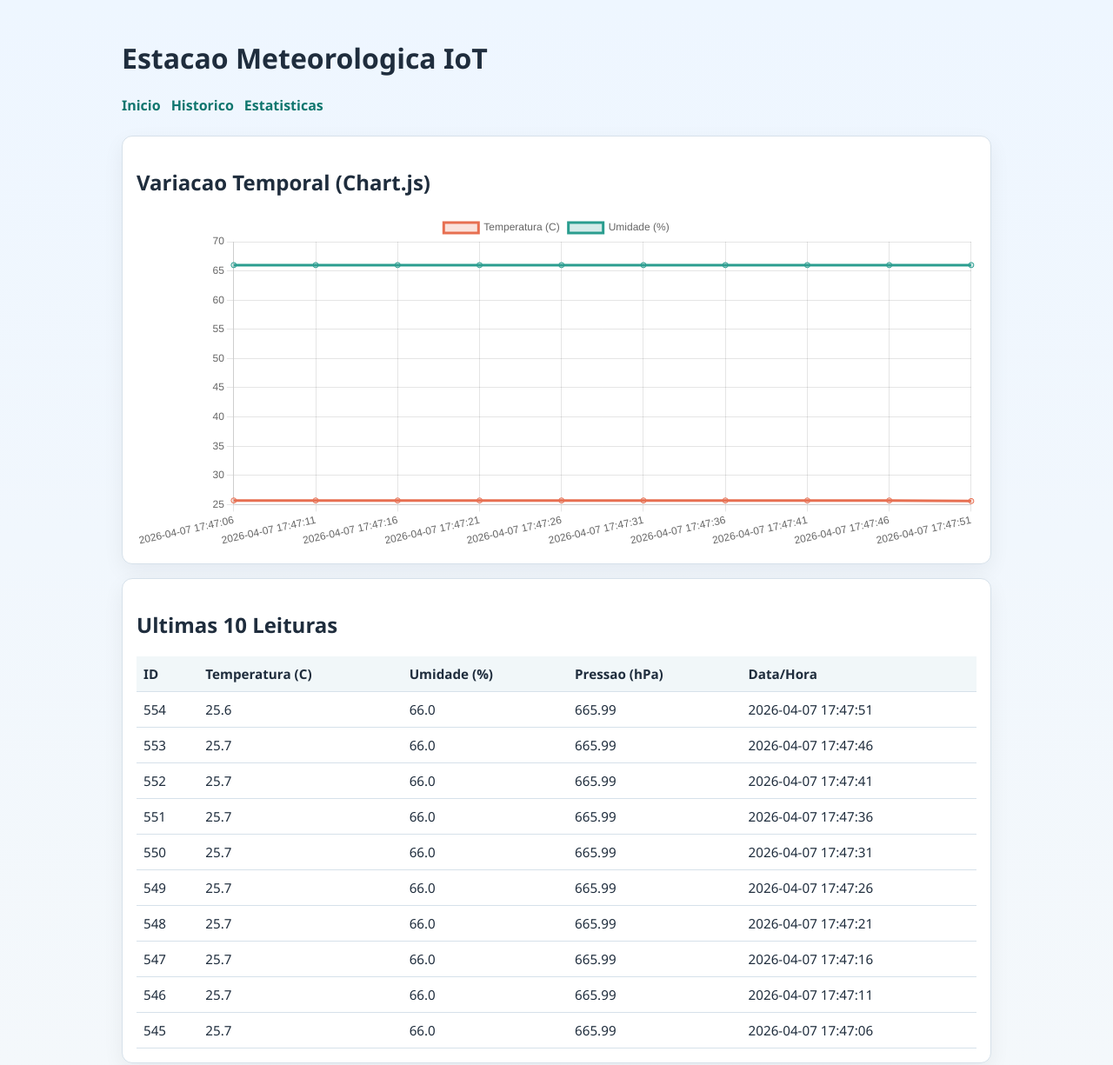
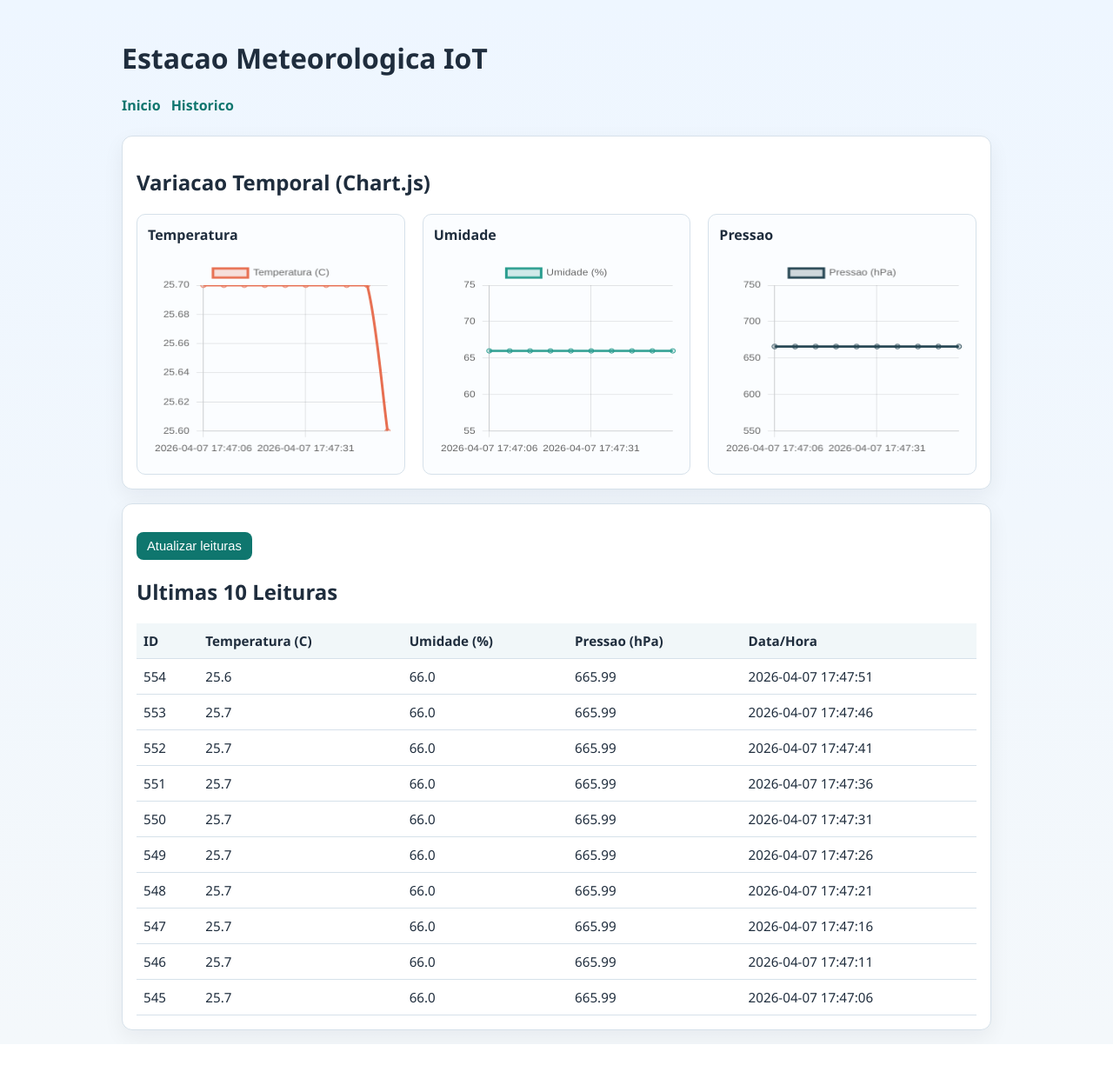
Before and after one commit to c4uazinnnn/Ponderada_estacao_meteorologica, a Flask app: page / in a window 1280 px wide. Shown: the top 1225 px of the page at 87% size. After the commit the page ends 1201 px from the top, so only its background shows below. Run offline with Flask 3, Linux system fonts and the light colour scheme; data comes from the database, SQL or seed files in the repository; both versions use the stored data as it was after the commit.

Commit message:
funcionando

```diff
--- a/app.py
+++ b/app.py
@@ -7,7 +7,6 @@ from flask import Flask, Response, jsonify, render_template, request
 from database import (
     buscar_leitura,
     deletar_leitura,
-    get_db_connection,
     init_db,
     inserir_leitura,
     listar_leituras,
@@ -115,93 +114,23 @@ def remover_leitura(leitura_id: int) -> Response:
 
     if wants_json():
         return jsonify({"mensagem": "Leitura removida", "id": leitura_id})
-        html = f"""
-        <!doctype html>
-        <html lang=\"pt-BR\">
-            <head>
-                <meta charset=\"utf-8\" />
-                <meta name=\"viewport\" content=\"width=device-width, initial-scale=1\" />
-                <title>Leitura removida</title>
-            </head>
-            <body>
-                <h1>Leitura removida</h1>
-                <p>Leitura {leitura_id} removida com sucesso.</p>
-                <p><a href=\"/leituras\">Voltar para historico</a></p>
-            </body>
-        </html>
-        """
-        return Response(html, mimetype="text/html")
 
-
-@app.route("/api/estatisticas", methods=["GET"])
-def estatisticas() -> Response | str:
-    with get_db_connection() as conn:
-        row = conn.execute(
-            """
-            SELECT
-                COUNT(*) AS total,
-                AVG(temperatura) AS temperatura_media,
-                MIN(temperatura) AS temperatura_min,
-                MAX(temperatura) AS temperatura_max,
-                AVG(umidade) AS umidade_media,
-                MIN(umidade) AS umidade_min,
-                MAX(umidade) AS umidade_max,
-                AVG(pressao) AS pressao_media,
-                MIN(pressao) AS pressao_min,
-                MAX(pressao) AS pressao_max
-            FROM leituras
-            """
-        ).fetchone()
-
-    stats = {
-        "total": row["total"],
-        "temperatura": {
-            "media": row["temperatura_media"],
-            "min": row["temperatura_min"],
-            "max": row["temperatura_max"],
-        },
-        "umidade": {
-            "media": row["umidade_media"],
-            "min": row["umidade_min"],
-            "max": row["umidade_max"],
-        },
-        "pressao": {
-            "media": row["pressao_media"],
-            "min": row["pressao_min"],
-            "max": row["pressao_max"],
-        },
-    }
-
-    if wants_json():
-        return jsonify(stats)
-        html = f"""
-        <!doctype html>
-        <html lang=\"pt-BR\">
-            <head>
-                <meta charset=\"utf-8\" />
-                <meta name=\"viewport\" content=\"width=device-width, initial-scale=1\" />
-                <title>Estatisticas</title>
-            </head>
-            <body>
-                <h1>Estatisticas</h1>
-                <p><a href=\"/\">Inicio</a> | <a href=\"/leituras\">Historico</a></p>
-                <p><strong>Total:</strong> {stats['total']}</p>
-                <h2>Temperatura</h2>
-                <p>Media: {stats['temperatura']['media']}</p>
-                <p>Min: {stats['temperatura']['min']}</p>
-                <p>Max: {stats['temperatura']['max']}</p>
-                <h2>Umidade</h2>
-                <p>Media: {stats['umidade']['media']}</p>
-                <p>Min: {stats['umidade']['min']}</p>
-                <p>Max: {stats['umidade']['max']}</p>
-                <h2>Pressao</h2>
-                <p>Media: {stats['pressao']['media']}</p>
-                <p>Min: {stats['pressao']['min']}</p>
-                <p>Max: {stats['pressao']['max']}</p>
-            </body>
-        </html>
-        """
-        return Response(html, mimetype="text/html")
+    html = f"""
+    <!doctype html>
+    <html lang=\"pt-BR\">
+      <head>
+        <meta charset=\"utf-8\" />
+        <meta name=\"viewport\" content=\"width=device-width, initial-scale=1\" />
+        <title>Leitura removida</title>
+      </head>
+      <body>
+        <h1>Leitura removida</h1>
+        <p>Leitura {leitura_id} removida com sucesso.</p>
+        <p><a href=\"/leituras\">Voltar para historico</a></p>
+      </body>
+    </html>
+    """
+    return Response(html, mimetype="text/html")
 
 
 if __name__ == "__main__":
--- a/static/css/style.css
+++ b/static/css/style.css
@@ -47,6 +47,29 @@ nav a {
   padding: 16px;
   margin: 16px 0;
   box-shadow: 0 8px 24px rgba(16, 24, 40, 0.06);
+}
+
+.charts-grid {
+  display: grid;
+  grid-template-columns: repeat(3, minmax(0, 1fr));
+  gap: 20px;
+}
+
+.chart-item {
+  border: 1px solid var(--border);
+  border-radius: 10px;
+  padding: 12px;
+  background: #fbfdff;
+}
+
+.chart-item h3 {
+  margin: 0 0 12px;
+  font-size: 1rem;
+}
+
+.chart-item canvas {
+  width: 100% !important;
+  height: 240px !important;
 }
 
 table {
@@ -107,6 +130,10 @@ input {
 }
 
 @media (max-width: 700px) {
+  .charts-grid {
+    grid-template-columns: 1fr;
+  }
+
   table {
     font-size: 0.86rem;
   }
--- a/static/js/main.js
+++ b/static/js/main.js
@@ -1,8 +1,10 @@
 function initChart() {
-  const canvas = document.getElementById("leiturasChart");
+  const temperaturaCanvas = document.getElementById("temperaturaChart");
+  const umidadeCanvas = document.getElementById("umidadeChart");
+  const pressaoCanvas = document.getElementById("pressaoChart");
   const scriptData = document.getElementById("leituras-data");
 
-  if (!canvas || !scriptData || typeof Chart === "undefined") {
+  if (!temperaturaCanvas || !umidadeCanvas || !pressaoCanvas || !scriptData || typeof Chart === "undefined") {
     return;
   }
 
@@ -15,10 +17,92 @@ function initChart() {
   }
 
   const labels = leituras.map((item) => item.data_hora);
-  const temperaturas = leituras.map((item) => item.temperatura);
-  const umidades = leituras.map((item) => item.umidade);
+  const temperaturas = leituras.map((item) => Number(item.temperatura));
+  const umidades = leituras.map((item) => Number(item.umidade));
+  const pressoes = leituras.map((item) => Number(item.pressao));
 
-  new Chart(canvas, {
+  function calcularEscalaReal(valores) {
+    const numeros = valores.map((v) => Number(v)).filter((v) => Number.isFinite(v));
+    if (!numeros.length) {
+      return {};
+    }
+
+    let min = Math.min(...numeros);
+    let max = Math.max(...numeros);
+
+    if (min === max) {
+      const margem = Math.max(Math.abs(min) * 0.1, 1);
+      min -= margem;
+      max += margem;
+    }
+
+    const range = max - min;
+    const alvoTicks = 6;
+    const passoBruto = range / alvoTicks;
+    const magnitude = Math.pow(10, Math.floor(Math.log10(passoBruto)));
+    const normalizado = passoBruto / magnitude;
+
+    let fator;
+    if (normalizado <= 1) {
+      fator = 1;
+    } else if (normalizado <= 2) {
+      fator = 2;
+    } else if (normalizado <= 5) {
+      fator = 5;
+    } else {
+      fator = 10;
+    }
+
+    const stepSize = fator * magnitude;
+    const yMin = Math.floor(min / stepSize) * stepSize;
+    const yMax = Math.ceil(max / stepSize) * stepSize;
+
+    return {
+      min: yMin,
+      max: yMax,
+      ticks: {
+        stepSize,
+        padding: 8,
+      },
+    };
+  }
+
+  function criarOpcoes(yScale) {
+    return {
+      responsive: true,
+      maintainAspectRatio: false,
+      layout: {
+        padding: {
+          top: 8,
+          right: 8,
+          bottom: 4,
+          left: 8,
+        },
+      },
+      plugins: {
+        legend: {
+          position: "top",
+        },
+      },
+      scales: {
+        x: {
+          ticks: {
+            autoSkip: true,
+            maxTicksLimit: 5,
+            maxRotation: 0,
+            padding: 8,
+          },
+        },
+        y: yScale,
+      },
+    };
+  }
+
+  const escalaTemperatura = calcularEscalaReal(temperaturas);
+  const escalaUmidade = calcularEscalaReal(umidades);
+  const escalaPressao = calcularEscalaReal(pressoes);
+
+  new Chart(temperaturaCanvas, {
     type: "line",
     data: {
       labels,
@@ -30,6 +114,16 @@ function initChart() {
           backgroundColor: "rgba(231, 111, 81, 0.2)",
           tension: 0.25,
         },
+      ],
+    },
+    options: criarOpcoes(escalaTemperatura),
+  });
+
+  new Chart(umidadeCanvas, {
+    type: "line",
+    data: {
+      labels,
+      datasets: [
         {
           label: "Umidade (%)",
           data: umidades,
@@ -39,15 +133,24 @@ function initChart() {
         },
       ],
     },
-    options: {
-      responsive: true,
-      maintainAspectRatio: true,
-      plugins: {
-        legend: {
-          position: "top",
+    options: criarOpcoes(escalaUmidade),
+  });
+
+  new Chart(pressaoCanvas, {
+    type: "line",
+    data: {
+      labels,
+      datasets: [
+        {
+          label: "Pressao (hPa)",
+          data: pressoes,
+          borderColor: "#264653",
+          backgroundColor: "rgba(38, 70, 83, 0.2)",
+          tension: 0.25,
         },
-      },
+      ],
     },
+    options: criarOpcoes(escalaPressao),
   });
 }
 
@@ -81,6 +184,17 @@ function initDeleteButtons() {
         alert("Nao foi possivel excluir a leitura.");
       }
     });
+  });
+}
+
+function initRefreshButton() {
+  const refreshButton = document.getElementById("refresh-history") || document.getElementById("refresh-home");
+  if (!refreshButton) {
+    return;
+  }
+
+  refreshButton.addEventListener("click", () => {
+    window.location.reload();
   });
 }
 
@@ -126,6 +240,7 @@ function initEditForm() {
 
 document.addEventListener("DOMContentLoaded", () => {
   initChart();
+  initRefreshButton();
   initDeleteButtons();
   initEditForm();
 });
--- a/templates/historico.html
+++ b/templates/historico.html
@@ -17,6 +17,9 @@
 
     <main class="container">
       <section class="card">
+        <div class="actions">
+          <button class="btn" type="button" id="refresh-history">Atualizar leituras</button>
+        </div>
         <table>
           <thead>
             <tr>
--- a/templates/index.html
+++ b/templates/index.html
@@ -12,17 +12,32 @@
       <nav>
         <a href="{{ url_for('index') }}">Inicio</a>
         <a href="{{ url_for('historico_leituras') }}">Historico</a>
-        <a href="{{ url_for('estatisticas') }}">Estatisticas</a>
       </nav>
     </header>
 
     <main class="container">
       <section class="card">
         <h2>Variacao Temporal (Chart.js)</h2>
-        <canvas id="leiturasChart" height="120"></canvas>
+        <div class="charts-grid">
+          <div class="chart-item">
+            <h3>Temperatura</h3>
+            <canvas id="temperaturaChart"></canvas>
+          </div>
+          <div class="chart-item">
+            <h3>Umidade</h3>
+            <canvas id="umidadeChart"></canvas>
+          </div>
+          <div class="chart-item">
+            <h3>Pressao</h3>
+            <canvas id="pressaoChart"></canvas>
+          </div>
+        </div>
       </section>
 
       <section class="card">
+        <div class="actions">
+          <button class="btn" type="button" id="refresh-home">Atualizar leituras</button>
+        </div>
         <h2>Ultimas 10 Leituras</h2>
         <table>
           <thead>
```
Also changed, not shown: README.md, estacao.db, 6 other files.
